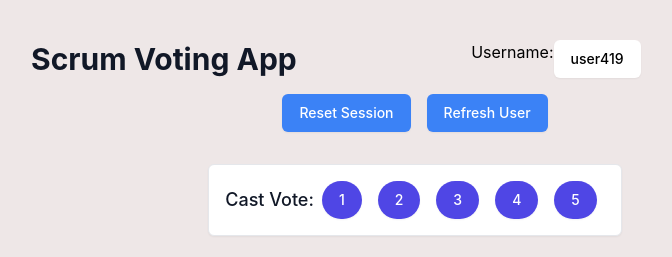
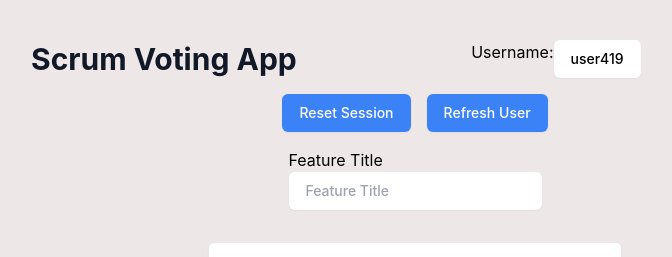
Before and after one commit to Exlite29/scrum-voting-app, a React (Create React App) app: page / in a window 1280 px wide. Shown: the top 257 px of the page, without its empty margins (225-897 px from the left). Built offline with nearby package versions, Linux system fonts and the light colour scheme; no server answers; the database is empty.

Commit message:
final changes

```diff
--- a/src/components/Header/userName.js
+++ b/src/components/Header/userName.js
@@ -5,10 +5,11 @@
 import Voting from "../Voting/Voting";
 import Display from "../Display/Display";
 import Button from "../Button/Button";
+import Input from "../Input/Input";
 
 const generateRandomUsername = () => `user${Math.floor(Math.random() * 1000)}`;
 
-const UsernameGenerator = () => {
+const Username = () => {
   const dispatch = useDispatch();
   const username = useSelector((state) => state.username);
   const [inputUsername, setInputUsername] = useState(username);
@@ -108,6 +109,9 @@
             color="bg-blue-500"
           />
         </div>
+        <div className="mt-4 flex justify-center">
+          <Input />
+        </div>
 
         <Voting handleRatingChange={handleRatingChange} />
 
@@ -122,4 +126,4 @@
   );
 };
 
-export default UsernameGenerator;
+export default Username;
--- /dev/null
+++ b/src/components/Input/Input.js
@@ -0,0 +1,17 @@
+import React from "react";
+
+const Input = () => {
+  return (
+    <div>
+      <p>Feature Title</p>
+      <input
+        className="inline-flex items-center px-4 py-2 border border-transparent rounded-md shadow-sm text-sm font-medium focus:outline-none focus:ring-2 focus:ring-offset-2 focus:ring-indigo-500"
+        type="text"
+        id="userInput"
+        placeholder="Feature Title"
+      />
+    </div>
+  );
+};
+
+export default Input;
--- a/src/containers/App.js
+++ b/src/containers/App.js
@@ -1,12 +1,12 @@
 import "./App.css";
-import UsernameGenerator from "../components/Header/userName";
+import Username from "../components/Header/userName";
 
 function App() {
   return (
     <main className="max-w-7xl mx-auto my-5 px-4 sm:px-6 lg:px-8">
       <div className="flex flex-col flex-wrap max-w-3xl mx-auto mt-10">
         <div className="flex justify-center">
-          <UsernameGenerator />
+          <Username />
         </div>
       </div>
     </main>
```
